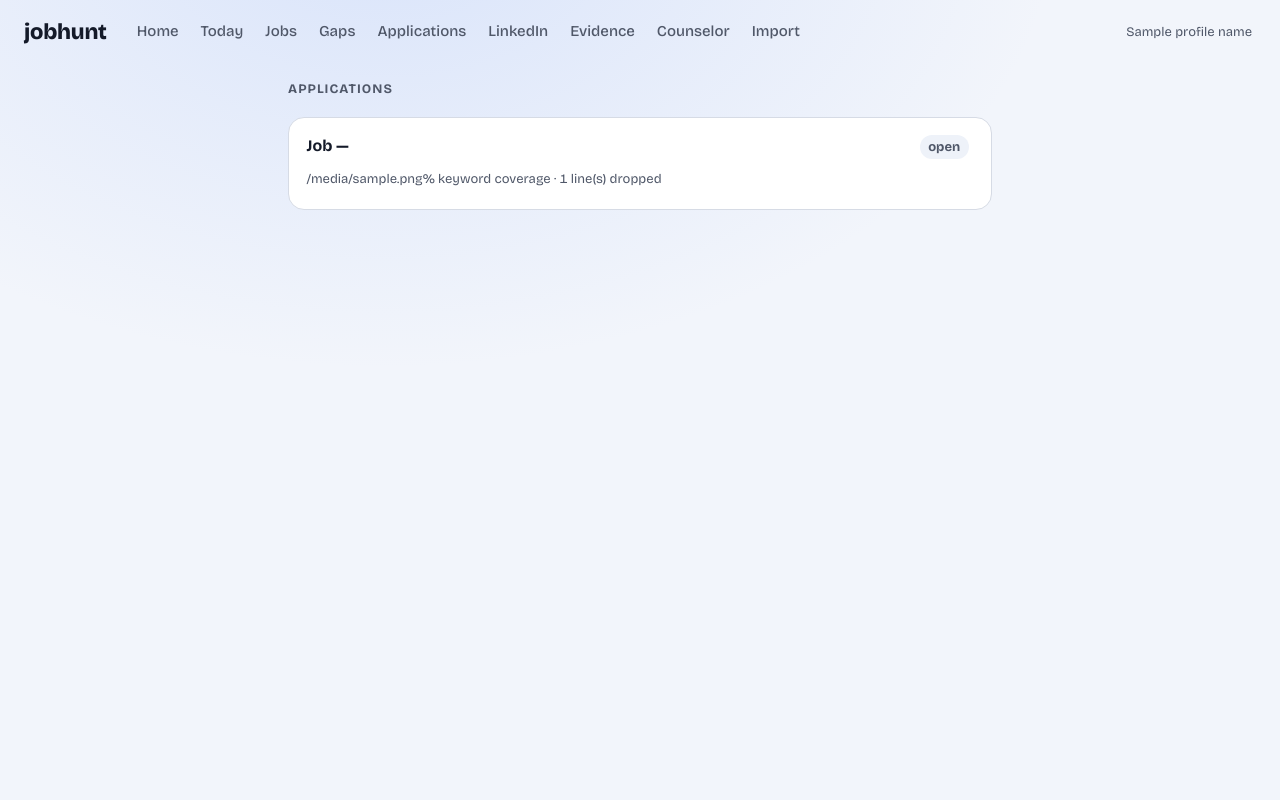
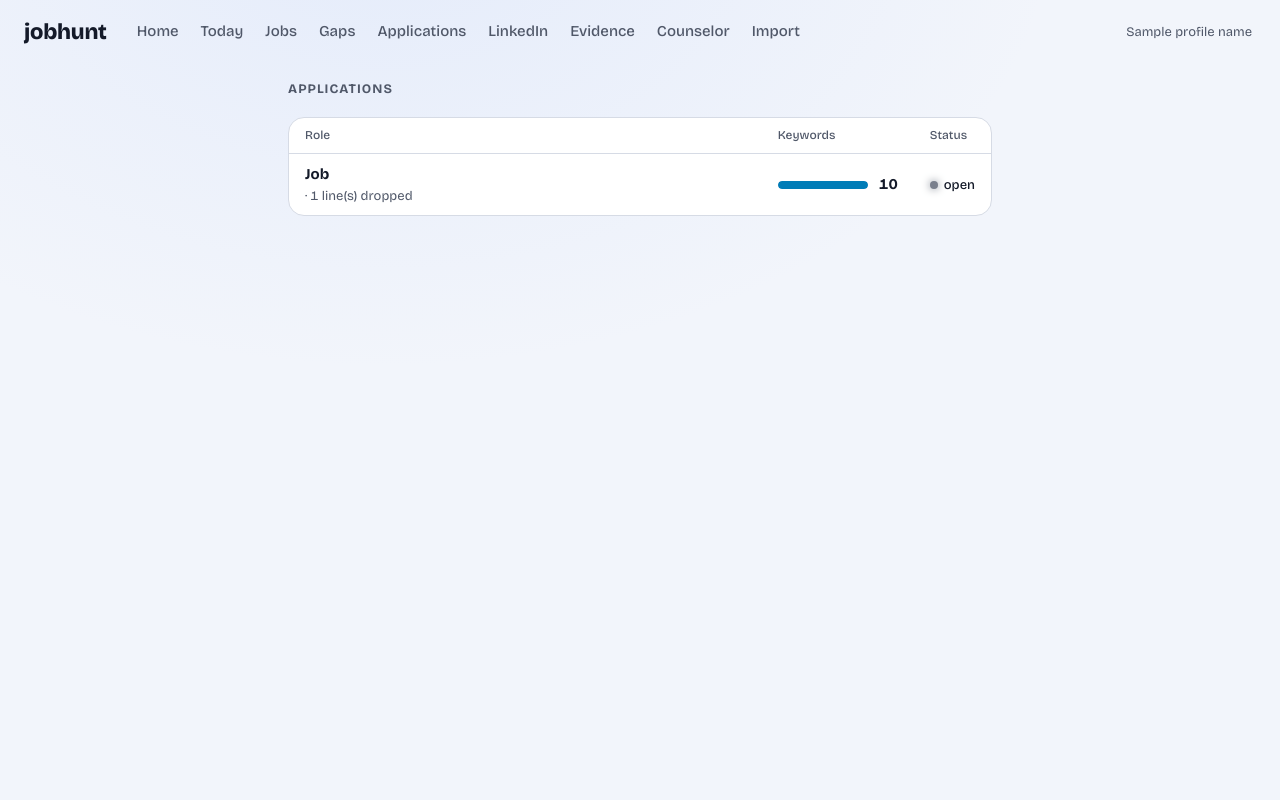
Before and after one commit to t0n-a/jobhunt, a FastAPI app: template src/jobhunt/web/templates/applications.html in a window 1280 px wide. Run offline with FastAPI, Linux system fonts and the light colour scheme; the template is opened without the code that fills it: most values are stand-ins (such as "Sample title", 1, 10 or a date in 2020); parts of the project's set-up code (start-up, migrations or seed data) failed here and were passed over.

Commit message:
web: Applications list, Gaps, Import and forms on the design system
Applications list uses the shared status pills (partials/app_status.html), with
needs-you rows tinted and keyword coverage as a bar. One primary button per view
on Gaps and Import. Date and file inputs styled; stacked cards get spacing;
softer light-mode glow.

Co-Authored-By: Claude Opus 5.5 <noreply@anthropic.com>
Claude-Session: https://claude.ai/code/session_01XiAr3s8WUvZT13xqAW6qWA

```diff
--- a/src/jobhunt/web/static/app.css
+++ b/src/jobhunt/web/static/app.css
@@ -11,7 +11,7 @@
   --ink: oklch(22% 0.03 265);
   --ink-soft: oklch(46% 0.03 265);
   --line: oklch(89% 0.015 265);
-  --glow: oklch(82% 0.08 265 / .35);
+  --glow: oklch(84% 0.07 265 / .22);
   --focus: oklch(50% 0.2 265);
   --sel: oklch(50% 0.2 265 / .08);
   --bar: oklch(55% 0.14 235);
@@ -202,7 +202,7 @@ a.card:hover { border-color: var(--ink-soft); }
 .st.hot::before { background: var(--pill-ink); box-shadow: none; }
 
 /* ---------- forms ---------- */
-input[type="text"], input[type="file"], input[type="password"], textarea, select {
+input[type="text"], input[type="file"], input[type="password"], input[type="date"], input[type="email"], input[type="url"], input[type="number"], textarea, select {
   font: 15px/1.4 var(--font);
   padding: .6rem .75rem;
   border: 1px solid var(--line); border-radius: var(--radius);
@@ -210,6 +210,11 @@ input[type="text"], input[type="file"], input[type="password"], textarea, select
   width: 100%;
 }
 textarea { resize: vertical; }
+input[type="file"]::file-selector-button {
+  font: 600 13px var(--font); color: var(--ink); background: var(--panel-2);
+  border: 1px solid var(--line); border-radius: 8px; padding: 6px 12px; margin-right: 10px; cursor: pointer;
+}
+main > section.card, main > .card + .card { margin: 0 0 14px; }
 input:focus-visible, textarea:focus-visible, select:focus-visible { outline: 2px solid var(--focus); outline-offset: 1px; border-color: transparent; }
 form { display: grid; gap: .6rem; margin: .75rem 0; }
 form.inline { display: inline; margin: 0; }
--- a/src/jobhunt/web/templates/application_detail.html
+++ b/src/jobhunt/web/templates/application_detail.html
@@ -5,8 +5,6 @@
 {% block content %}
 {% set s = application.status %}
 {% set blocked = form_plan and not form_plan.complete and s in ('drafted', 'queued') %}
-{% set key = 'blocked' if blocked else {'queued': 'waiting', 'drafted': 'drafted', 'approved': 'approved', 'sent': 'sent', 'replied': 'sent', 'interview': 'sent', 'offer': 'sent'}.get(s, 'closed') %}
-{% set label = 'blocked' if blocked else ('needs your yes' if s == 'queued' else s) %}
 {% set ns = namespace(yours=0) %}{% for _, b in bullets %}{% if b.source == 'user' %}{% set ns.yours = ns.yours + 1 %}{% endif %}{% endfor %}
 
 <div class="workbench">
@@ -14,7 +12,7 @@
     <section class="panel jobcard apphead">
       <div class="head">
         <div>
-          <span class="st{% if key in ('blocked', 'waiting') %} hot{% endif %} {{ key }}">{{ label }}</span>
+          {% include "partials/app_status.html" %}
           <h2>{% if job %}<a href="/jobs/{{ job.id }}">{{ job.title }}</a>{% endif %}</h2>
           <p class="co">{{ job.company if job }}</p>
         </div>
--- a/src/jobhunt/web/templates/applications.html
+++ b/src/jobhunt/web/templates/applications.html
@@ -4,22 +4,25 @@
 {% if not applications %}
   <p class="empty">No applications yet. Open a job and tailor a resume for it.</p>
 {% else %}
-  <ul class="cards">
-    {% for application in applications %}
-      <li class="card">
-        <div class="head">
-          <h3><a href="/applications/{{ application.id }}">
-            {{ jobs[application.job_id].title if application.job_id in jobs else "Job" }}
-            — {{ jobs[application.job_id].company if application.job_id in jobs else "" }}
-          </a></h3>
-          <span class="pill{% if application.status in ('sent', 'replied', 'interview', 'offer') %} ok{% endif %}">{{ application.status }}</span>
-        </div>
-        <p class="meta">
-          {% if application.coverage is not none %}{{ application.coverage }}% keyword coverage{% endif %}
-          {%- if application.dropped_bullets %} · {{ application.dropped_bullets|length }} line(s) dropped{% endif %}
-        </p>
-      </li>
-    {% endfor %}
-  </ul>
+  <section class="panel list">
+    <table class="jobs">
+      <thead><tr><th>Role</th><th>Keywords</th><th>Status</th></tr></thead>
+      <tbody>
+      {% for application in applications %}{% set job = jobs.get(application.job_id) %}
+        {% set req = ((application.form_plan or {}).get('unknown') or [])|selectattr('required')|list %}
+        {% set rowkey = 'blocked' if application.status in ('drafted', 'queued') and req else ('waiting' if application.status == 'queued' else '') %}
+        <tr{% if rowkey %} class="hot {{ rowkey }}"{% endif %}>
+          <td class="role">
+            <a class="t" href="/applications/{{ application.id }}">{{ job.title if job else "Job" }}</a>
+            <div class="c">{{ job.company if job else "" }}
+              {%- if application.dropped_bullets %} · {{ application.dropped_bullets|length }} line(s) dropped{% endif %}</div>
+          </td>
+          <td class="fitcell">{% if application.coverage is not none %}<div class="fitbar"><span><i style="--p: {{ application.coverage }}"></i></span><b>{{ application.coverage|round|int }}</b></div>{% else %}<span class="meta">—</span>{% endif %}</td>
+          <td>{% include "partials/app_status.html" %}</td>
+        </tr>
+      {% endfor %}
+      </tbody>
+    </table>
+  </section>
 {% endif %}
 {% endblock %}
--- a/src/jobhunt/web/templates/gaps.html
+++ b/src/jobhunt/web/templates/gaps.html
@@ -12,7 +12,7 @@
         <p class="meta">Missing from {{ gap.job_count }} of your best-fit jobs
           {%- if gap.example_titles %}, including {{ gap.example_titles[0] }}{% endif %}.</p>
         <form method="post" action="/gaps/{{ gap.skill }}/start">
-          <button type="submit" class="primary" data-busy="Planning…">Start a project for this</button>
+          <button type="submit" data-busy="Planning…">Start a project for this</button>
         </form>
       </li>
     {% endfor %}
--- a/src/jobhunt/web/templates/import.html
+++ b/src/jobhunt/web/templates/import.html
@@ -21,7 +21,7 @@
     <input type="text" name="issuer" placeholder="Issuer">
     <input type="date" name="issued_on" aria-label="Issued on">
     <input type="file" name="file" accept=".pdf,.png,.jpg,.jpeg" required>
-    <button type="submit" class="primary" data-busy="Adding…">Add certificate</button>
+    <button type="submit" data-busy="Adding…">Add certificate</button>
   </form>
 </section>
 
@@ -29,7 +29,7 @@
   <h3>GitHub</h3>
   <form method="post" action="/import/github">
     <input type="text" name="username" placeholder="github-handle" required>
-    <button type="submit" class="primary" data-busy="Importing…">Import repositories</button>
+    <button type="submit" data-busy="Importing…">Import repositories</button>
   </form>
 </section>
 
@@ -38,7 +38,7 @@
   <form method="post" action="/import/coursework">
     <input type="text" name="institution" value="ISEP" required>
     <textarea name="text" rows="8" placeholder="Paste your course list or transcript" required></textarea>
-    <button type="submit" class="primary" data-busy="Importing…">Import coursework</button>
+    <button type="submit" data-busy="Importing…">Import coursework</button>
   </form>
 </section>
 {% endblock %}
--- /dev/null
+++ b/src/jobhunt/web/templates/partials/app_status.html
@@ -0,0 +1,6 @@
+{#- One application's status pill, same vocabulary as the Jobs page (design.md). -#}
+{%- set s = application.status -%}
+{%- set plan = application.form_plan or {} -%}
+{%- set blocked = s in ('drafted', 'queued') and (plan.get('unknown') or [])|selectattr('required')|list -%}
+{%- set key = 'blocked' if blocked else {'queued': 'waiting', 'drafted': 'drafted', 'approved': 'approved', 'sent': 'sent', 'replied': 'sent', 'interview': 'sent', 'offer': 'sent'}.get(s, 'closed') -%}
+<span class="st{% if key in ('blocked', 'waiting') %} hot{% endif %} {{ key }}">{{ 'blocked' if blocked else ('needs your yes' if s == 'queued' else s) }}</span>
```
